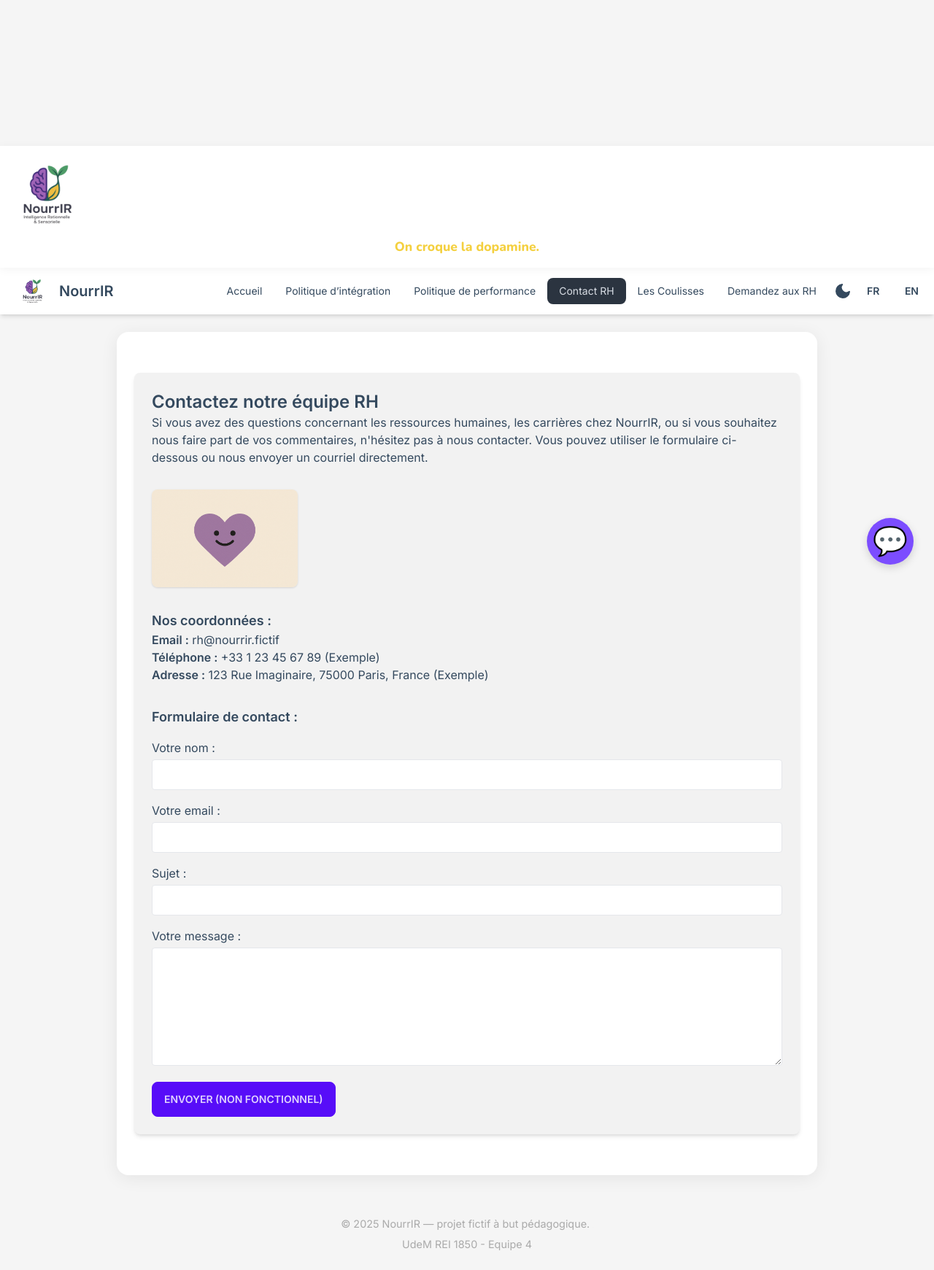
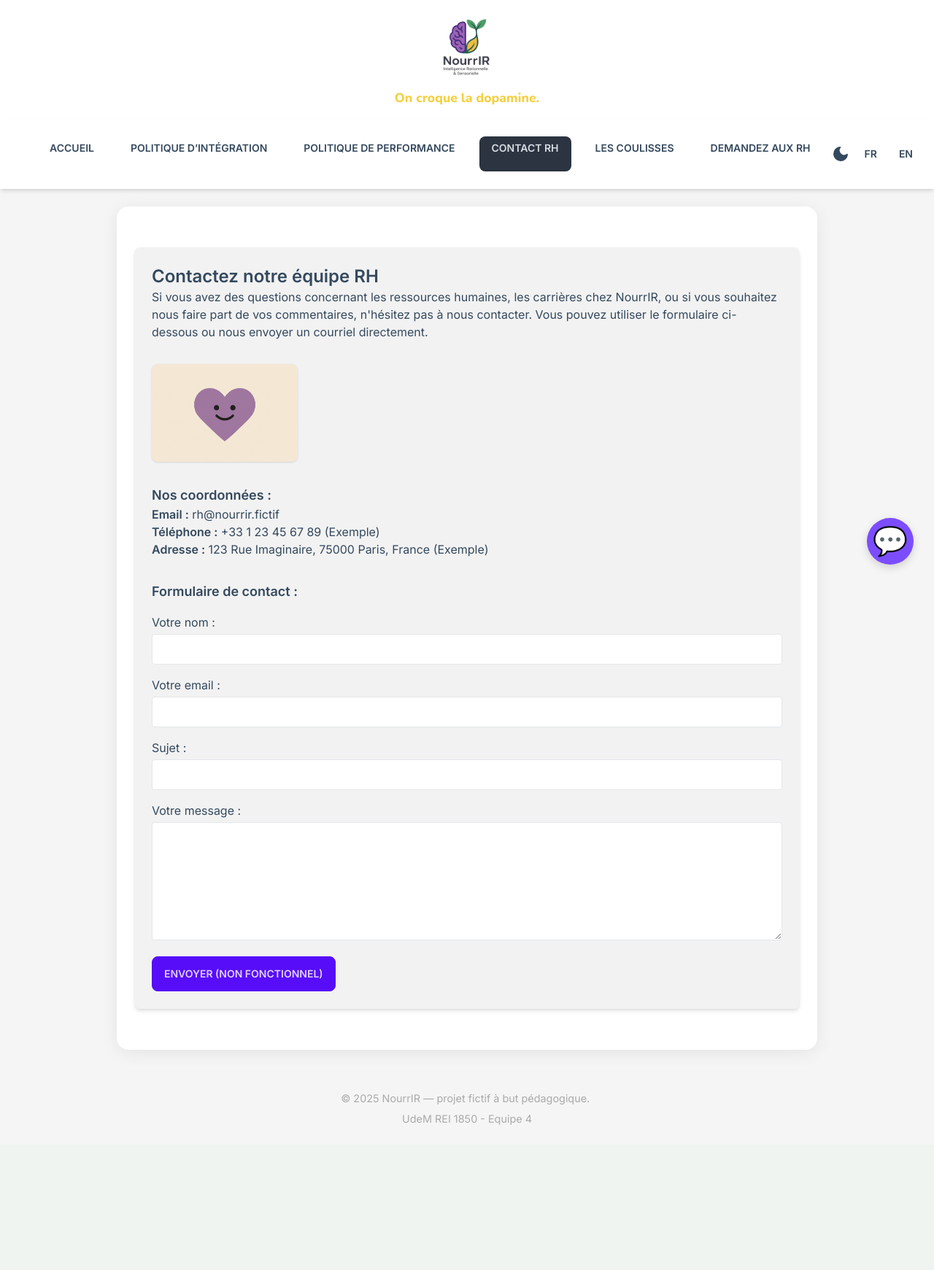
Before and after one commit to UdeM-Certificat-en-IA/REI1850_Nourrir_revamp, a Flask app: page /contact in a window 1280 px wide. Shown: the whole page at 73% size. After the commit the page ends 1542 px from the top, so only its background shows below. Run offline with Flask 3, Linux system fonts and the light colour scheme; some libraries are stand-ins or nearby versions.

Commit message:
Fix static build paths and space navbar

```diff
--- a/templates/base.html
+++ b/templates/base.html
@@ -33,9 +33,7 @@
             background: var(--cloud-gray);
             font-family: 'Inter', Arial, sans-serif;
             color: var(--midnight-navy);
-            margin:0;
-            /* NOTE: padding-top is for sticky header + nav. Values are estimates. */
-            padding-top: 200px; /* Desktop: header ~158px + nav ~42px */
+            margin: 0;
             line-height: 1.6; /* Improved readability */
         }
 
@@ -48,10 +46,6 @@
             position: sticky;
             top: 0;
             z-index: 1000; /* High z-index to stay on top */
-            /* Height calculation for nav top:
-               1rem padding (16px) + 100px logo + 0.5em slogan margin-top (0.5*1.1*16=8.8px) + 1.1em slogan line-height (1.1*16=17.6px) + 1rem padding (16px)
-               = 16 + 100 + 8.8 + 17.6 + 16 = 158.4px. Let's use this for nav's top.
-            */
         }
         .logo {
             width: 100px;
@@ -71,7 +65,7 @@
         /* Main Content Area Styles */
         main {
             max-width: 960px;
-            margin: 1.5rem auto; /* Original margin, body padding-top handles sticky offset */
+            margin: 1.5rem auto;
             background: white;
             padding: 1.5rem;
             border-radius: 1rem;
@@ -228,16 +222,12 @@
         @media (max-width: 768px) { /* Tablet and smaller */
             body {
                 font-size: 15px; /* Base font size for medium screens */
-                /* Tablet: header ~135px + nav ~32px = ~167px */
-                padding-top: 167px;
             }
             /* Header height does not need to be specified here as it's sticky top:0 */
             .logo { width: 80px; }
             .slogan { font-size: 1em; }
             nav {
                 padding: 0.5rem;
-                /* Tablet: Header height approx 135px (16+80+7.5+15+16=134.5) */
-                top: 135px; /* Adjusted sticky top for nav */
                 margin-bottom: 1rem; /* Space below nav */
             }
             nav a {
@@ -291,29 +281,29 @@
     </style>
     {% block extra_head %}{% endblock %} <!-- This block allows individual pages to add their own specific styles -->
 </head>
-<body>
-    <header>
-        <img src="{{ url_for('serve_assets', filename='NEW_Images/logo_NO_BACKGROUND.png') }}" alt="Logo NourrIR" class="logo">
+<body x-data="{ atTop: true }" @scroll.window="atTop = window.scrollY < 50">
+    <header x-show="atTop" x-transition.opacity.duration.300ms class="bg-white shadow-md py-4 text-center sticky top-0 z-40" x-ref="headerLogo">
+        <a x-ref="logo" href="{{ url_for('home') }}" class="flex justify-center transition-all duration-300" :class="{ 'mx-auto': atTop, 'mr-2': !atTop }">
+            <img src="{{ url_for('serve_assets', filename='NEW_Images/logo_NO_BACKGROUND.png') }}" alt="Logo NourrIR" class="transition-all duration-300" :class="{ 'w-24': atTop, 'w-10': !atTop }" />
+        </a>
         <div class="slogan" data-i18n="header.slogan">On croque la <span class="cursor-help" data-tippy-content="Neurotransmetteur lié au plaisir et à la motivation." data-i18n-tooltip="tooltips.dopamine">dopamine</span>.</div>
     </header>
-    <nav x-data="{open:false}" class="navbar bg-base-100 sticky top-[158px] z-50 shadow-md" @keydown.escape.window="open=false">
-        <div class="flex-1">
-            <a href="{{ url_for('home') }}" class="btn btn-ghost normal-case text-xl">
-                <img src="{{ url_for('serve_assets', filename='NEW_Images/logo_NO_BACKGROUND.png') }}" alt="Logo NourrIR" class="w-10 mr-2" />NourrIR
-            </a>
+    <nav x-data="{open:false}" x-effect="atTop ? $refs.headerLogo.prepend($refs.logo) : $refs.navLogo.prepend($refs.logo)" class="navbar bg-base-100 sticky top-0 z-50 shadow-md transition-all duration-300 px-4" @keydown.escape.window="open=false" :class="{ 'py-6': atTop, 'py-2': !atTop, 'bg-base-100/90': !atTop }">
+        <div class="flex-1 flex items-center transition-all duration-300" :class="{ 'justify-center': atTop, 'justify-start': !atTop }" x-ref="navLogo">
+            <span x-show="!atTop" x-transition.opacity.duration.300ms class="font-bold ml-2">NourrIR</span>
         </div>
-        <div class="flex-none">
+        <div class="flex-none flex items-center gap-2">
             <button class="btn btn-ghost md:hidden" aria-label="Toggle navigation" @click="open = !open">☰</button>
-            <ul class="menu menu-horizontal p-0 hidden md:flex" role="menu">
-                <li><a href="{{ url_for('home') }}" role="menuitem" class="{% if active_page == 'home' %}active{% endif %}" data-i18n="nav.home">Accueil</a></li>
-                <li><a href="{{ url_for('politique') }}" role="menuitem" class="{% if active_page == 'politique' %}active{% endif %}" data-i18n="nav.politique">Politique d’intégration</a></li>
-                <li><a href="{{ url_for('performance_index') }}" role="menuitem" class="{% if active_page == 'performance' %}active{% endif %}" data-i18n="nav.performance">Politique de performance</a></li>
-                <li><a href="{{ url_for('contact') }}" role="menuitem" class="{% if active_page == 'contact' %}active{% endif %}" data-i18n="nav.contact">Contact RH</a></li>
-                <li><a href="{{ url_for('coulisses') }}" role="menuitem" class="{% if active_page == 'coulisses' %}active{% endif %}" data-i18n="nav.coulisses">Les Coulisses</a></li>
-                <li><a href="{{ url_for('rh_chatbot') }}" role="menuitem" class="{% if active_page == 'rh_chatbot' %}active{% endif %}" data-i18n="nav.chatbot">Demandez aux RH</a></li>
+            <ul class="menu menu-horizontal gap-2 p-0 hidden md:flex" role="menu">
+                <li class="mx-1"><a href="{{ url_for('home') }}" role="menuitem" class="btn btn-ghost {% if active_page == 'home' %}active{% endif %}" data-i18n="nav.home">Accueil</a></li>
+                <li class="mx-1"><a href="{{ url_for('politique') }}" role="menuitem" class="btn btn-ghost {% if active_page == 'politique' %}active{% endif %}" data-i18n="nav.politique">Politique d’intégration</a></li>
+                <li class="mx-1"><a href="{{ url_for('performance_index') }}" role="menuitem" class="btn btn-ghost {% if active_page == 'performance' %}active{% endif %}" data-i18n="nav.performance">Politique de performance</a></li>
+                <li class="mx-1"><a href="{{ url_for('contact') }}" role="menuitem" class="btn btn-ghost {% if active_page == 'contact' %}active{% endif %}" data-i18n="nav.contact">Contact RH</a></li>
+                <li class="mx-1"><a href="{{ url_for('coulisses') }}" role="menuitem" class="btn btn-ghost {% if active_page == 'coulisses' %}active{% endif %}" data-i18n="nav.coulisses">Les Coulisses</a></li>
+                <li class="mx-1"><a href="{{ url_for('rh_chatbot') }}" role="menuitem" class="btn btn-ghost {% if active_page == 'rh_chatbot' %}active{% endif %}" data-i18n="nav.chatbot">Demandez aux RH</a></li>
             </ul>
-            <label class="swap swap-rotate ml-2">
-                <input type="checkbox" class="hidden" :checked="theme === 'dark'" @change="theme = $event.target.checked ? 'dark' : 'light'">
+            <label class="swap swap-rotate cursor-pointer">
+                <input type="checkbox" class="hidden" x-model="theme" true-value="dark" false-value="light">
                 <svg class="swap-on fill-current w-6 h-6" xmlns="http://www.w3.org/2000/svg" viewBox="0 0 24 24" stroke="currentColor" stroke-width="2" stroke-linecap="round" stroke-linejoin="round">
                     <circle cx="12" cy="12" r="5"/>
                     <line x1="12" y1="1" x2="12" y2="3"/>
@@ -329,18 +319,18 @@
                 <path d="M21 12.79A9 9 0 1 1 11.21 3 7 7 0 0 0 21 12.79z"/>
             </svg>
         </label>
-        <div class="ml-2 space-x-1">
+        <div class="flex space-x-1">
             <button class="btn btn-ghost btn-sm" onclick="switchLang('fr')">FR</button>
             <button class="btn btn-ghost btn-sm" onclick="switchLang('en')">EN</button>
         </div>
         </div>
-        <ul class="menu menu-compact mt-2 w-full md:hidden" x-show="open" x-cloak @click="open=false" role="menu">
-            <li><a href="{{ url_for('home') }}" role="menuitem" class="{% if active_page == 'home' %}active{% endif %}" data-i18n="nav.home">Accueil</a></li>
-            <li><a href="{{ url_for('politique') }}" role="menuitem" class="{% if active_page == 'politique' %}active{% endif %}" data-i18n="nav.politique">Politique d’intégration</a></li>
-            <li><a href="{{ url_for('performance_index') }}" role="menuitem" class="{% if active_page == 'performance' %}active{% endif %}" data-i18n="nav.performance">Politique de performance</a></li>
-            <li><a href="{{ url_for('contact') }}" role="menuitem" class="{% if active_page == 'contact' %}active{% endif %}" data-i18n="nav.contact">Contact RH</a></li>
-            <li><a href="{{ url_for('coulisses') }}" role="menuitem" class="{% if active_page == 'coulisses' %}active{% endif %}" data-i18n="nav.coulisses">Les Coulisses</a></li>
-            <li><a href="{{ url_for('rh_chatbot') }}" role="menuitem" class="{% if active_page == 'rh_chatbot' %}active{% endif %}" data-i18n="nav.chatbot">Demandez aux RH</a></li>
+        <ul class="menu menu-compact space-y-1 mt-2 w-full md:hidden" x-show="open" x-transition.opacity.duration.200ms x-cloak @click="open=false" role="menu">
+            <li class="mx-1"><a href="{{ url_for('home') }}" role="menuitem" class="btn btn-ghost w-full text-left {% if active_page == 'home' %}active{% endif %}" data-i18n="nav.home">Accueil</a></li>
+            <li class="mx-1"><a href="{{ url_for('politique') }}" role="menuitem" class="btn btn-ghost w-full text-left {% if active_page == 'politique' %}active{% endif %}" data-i18n="nav.politique">Politique d’intégration</a></li>
+            <li class="mx-1"><a href="{{ url_for('performance_index') }}" role="menuitem" class="btn btn-ghost w-full text-left {% if active_page == 'performance' %}active{% endif %}" data-i18n="nav.performance">Politique de performance</a></li>
+            <li class="mx-1"><a href="{{ url_for('contact') }}" role="menuitem" class="btn btn-ghost w-full text-left {% if active_page == 'contact' %}active{% endif %}" data-i18n="nav.contact">Contact RH</a></li>
+            <li class="mx-1"><a href="{{ url_for('coulisses') }}" role="menuitem" class="btn btn-ghost w-full text-left {% if active_page == 'coulisses' %}active{% endif %}" data-i18n="nav.coulisses">Les Coulisses</a></li>
+            <li class="mx-1"><a href="{{ url_for('rh_chatbot') }}" role="menuitem" class="btn btn-ghost w-full text-left {% if active_page == 'rh_chatbot' %}active{% endif %}" data-i18n="nav.chatbot">Demandez aux RH</a></li>
         </ul>
     </nav>
     <main>
```
Also changed, not shown: ISSUES_LOG.md (+6 -0 lines), TODO_layout.md (+3 -3 lines), TODO_nav.md (+7 -1 lines), freeze.py (+7 -1 lines), tests/conftest.py (+5 -3 lines), tests/test_build.py (+18 -0 lines), CHANGELOG.md.
